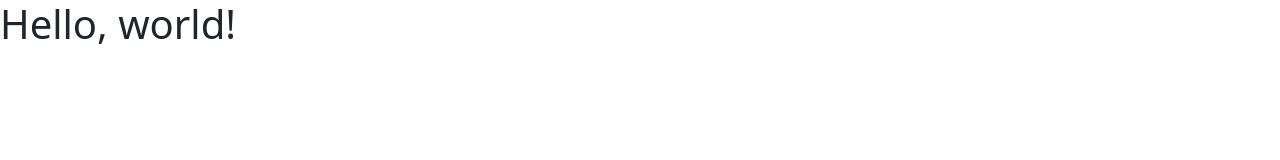
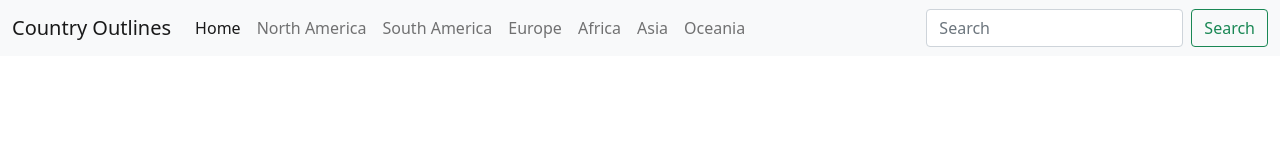
Before and after one commit to sofiasgr/country-outlines, a plain HTML site: page index.html in a window 1280 px wide. Drawn offline with nearby package versions, Linux system fonts and the light colour scheme.

Commit message:
Add navbar

```diff
--- a/index.html
+++ b/index.html
@@ -8,10 +8,46 @@
     <!-- Bootstrap CSS -->
     <link href="https://cdn.jsdelivr.net/npm/bootstrap@5.0.2/dist/css/bootstrap.min.css" rel="stylesheet" integrity="sha384-EVSTQN3/azprG1Anm3QDgpJLIm9Nao0Yz1ztcQTwFspd3yD65VohhpuuCOmLASjC" crossorigin="anonymous">
 
-    <title>Hello, world!</title>
+    <title>Country Outlines</title>
   </head>
   <body>
-    <h1>Hello, world!</h1>
+    <nav class="navbar navbar-expand-lg navbar-light bg-light">
+    <div class="container-fluid">
+        <a class="navbar-brand" href="#">Country Outlines</a>
+        <button class="navbar-toggler" type="button" data-bs-toggle="collapse" data-bs-target="#navbarSupportedContent" aria-controls="navbarSupportedContent" aria-expanded="false" aria-label="Toggle navigation">
+        <span class="navbar-toggler-icon"></span>
+        </button>
+        <div class="collapse navbar-collapse" id="navbarSupportedContent">
+        <ul class="navbar-nav me-auto mb-2 mb-lg-0">
+            <li class="nav-item">
+            <a class="nav-link active" aria-current="page" href="#">Home</a>
+            </li>
+            <li class="nav-item">
+            <a class="nav-link" href="#">North America</a>
+            </li>
+            <li class="nav-item">
+            <a class="nav-link" href="#">South America</a>
+            </li>
+            <li class="nav-item">
+            <a class="nav-link" href="#">Europe</a>
+            </li>
+            <li class="nav-item">
+            <a class="nav-link" href="#">Africa</a>
+            </li>
+            <li class="nav-item">
+            <a class="nav-link" href="#">Asia</a>
+            </li>
+            <li class="nav-item">
+            <a class="nav-link" href="#">Oceania</a>
+            </li>
+        </ul>
+        <form class="d-flex">
+            <input class="form-control me-2" type="search" placeholder="Search" aria-label="Search">
+            <button class="btn btn-outline-success" type="submit">Search</button>
+        </form>
+        </div>
+    </div>
+    </nav>
 
     <!-- Bootstrap JavaScript Option 1: Bootstrap Bundle with Popper -->
     <script src="https://cdn.jsdelivr.net/npm/bootstrap@5.0.2/dist/js/bootstrap.bundle.min.js" integrity="sha384-MrcW6ZMFYlzcLA8Nl+NtUVF0sA7MsXsP1UyJoMp4YLEuNSfAP+JcXn/tWtIaxVXM" crossorigin="anonymous"></script>
```
